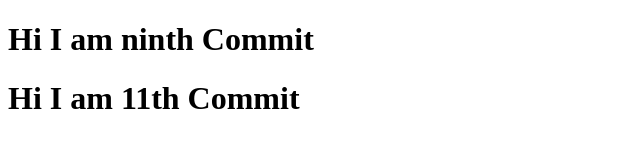
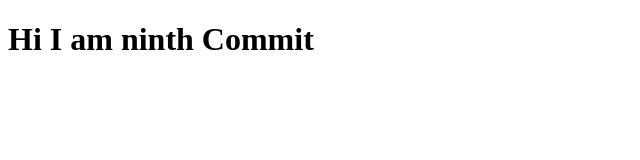
Before and after one commit to panwarajay02/testing, a plain HTML site: page Template/ninthcommit.html in a window 1280 px wide. Shown: the whole page, without its empty margins (0-640 px from the left). Drawn offline with Linux system fonts and the light colour scheme.

Commit message:
eleventh commit reverted

```diff
--- a/Template/ninthcommit.html
+++ b/Template/ninthcommit.html
@@ -6,7 +6,6 @@
         </title>
     </head>
     <body>
-            <h1>Hi I am ninth Commit</h1>
-            <h1>Hi I am 11th Commit</h1>
-        </body>
+        <h1>Hi I am ninth Commit</h1>
+    </body>
 </html>
```
